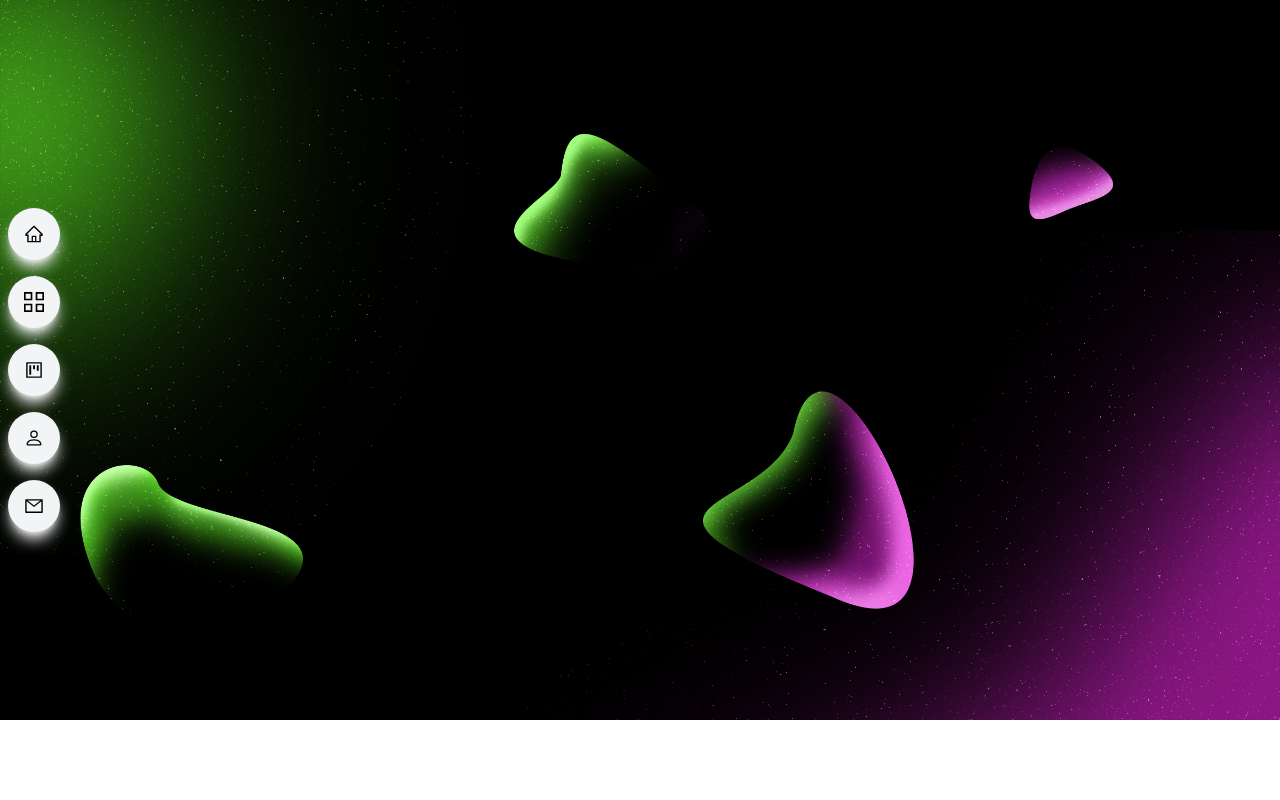
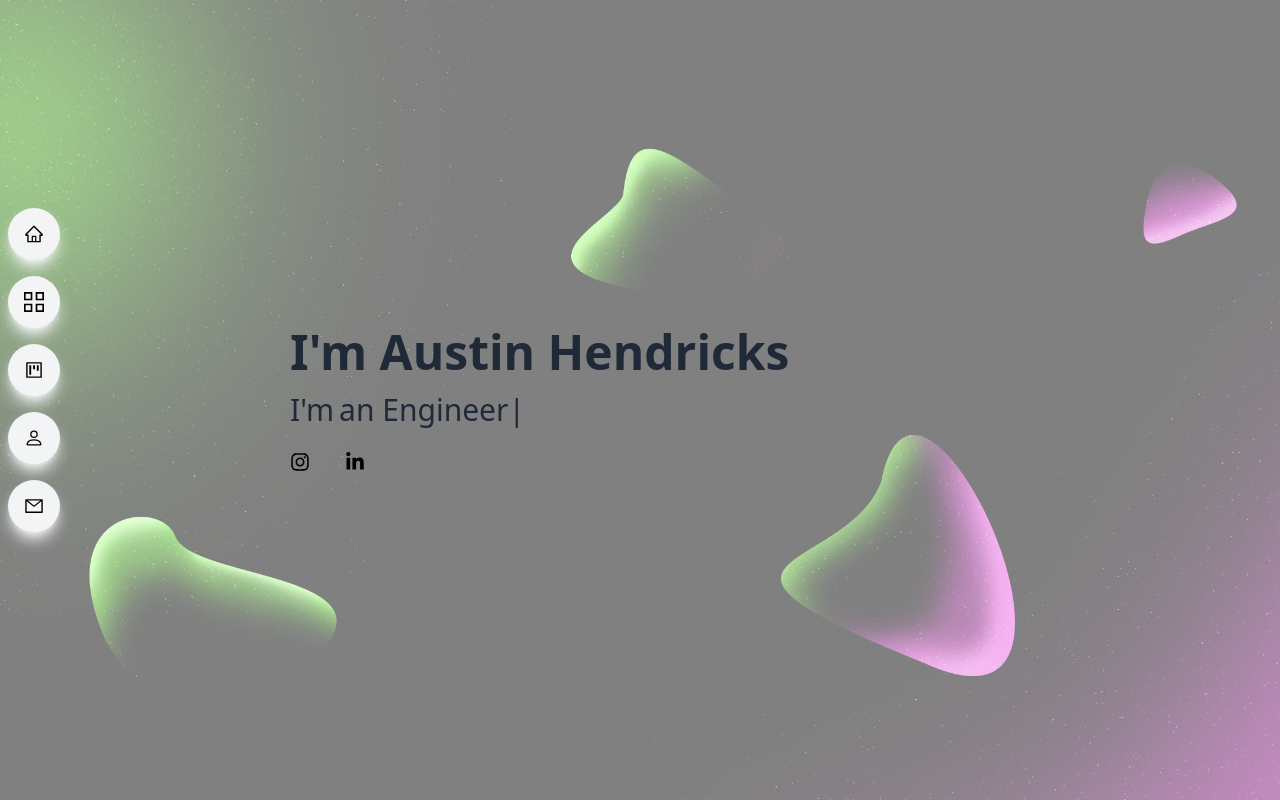
Before and after one commit to AustinMH0/personal-website, a React (Vite) app in the folder my-react-app/: page / in a window 1280 px wide. Built offline with nearby package versions, Linux system fonts and the light colour scheme.

Commit message:
In Main.jsx: Added animated heading, added social media icons w/ links, cleaned up formatting

```diff
--- a/my-react-app/package.json
+++ b/my-react-app/package.json
@@ -15,7 +15,8 @@
     "heroicons-react": "^1.4.1",
     "react": "^18.2.0",
     "react-dom": "^18.2.0",
-    "react-icons": "^5.2.1"
+    "react-icons": "^5.2.1",
+    "react-type-animation": "^3.2.0"
   },
   "devDependencies": {
     "@types/react": "^18.2.66",
--- a/my-react-app/src/components/Main.jsx
+++ b/my-react-app/src/components/Main.jsx
@@ -1,9 +1,46 @@
-import React from 'react'
+import React from 'react';
+import { FaInstagram, FaLinkedinIn } from 'react-icons/fa';
+import { TypeAnimation } from 'react-type-animation';
 
 const Main = () => {
   return (
     <div id='main'>
-        <img className='' src='/lava_background.jpg'></img>
+        <img
+        className='w-full h-screen object-cover object-left'
+        src='/lava_background.jpg'
+        alt='background image depicting lava blobs'>
+        </img>
+        <div className='w-full h-screen absolute top-0 left-0 bg-white/50'>
+        <div className='max-w-[700px] m-auto h-full w-full flex flex-col justify-center lg:items-start items-center'>
+          <h1 className='sm:text-5xl text-4xl font-bold text-gray-800'>I'm Austin Hendricks</h1>
+          <h2 className='flex sm:text-3xl text-2xl pt-4 text-gray-800'>
+            I'm
+            <TypeAnimation
+              sequence={[
+                'a Developer',
+                2000,
+                'an Engineer',
+                2000,
+                'an Event Organizer',
+                2000,
+              ]}
+              wrapper='div'
+              speed={50}
+              style={{ fontSize: '1em', paddingLeft: '5px' }}
+              repeat={Infinity}
+            />
+          </h2>
+          <div className='flex justify-between pt-6 max-w-[75px] w-full'>
+            <a href='https://www.instagram.com/renderloop_/'>
+              <FaInstagram  className='cursor-pointer' size={20} />
+            </a>
+            <a href='https://www.linkedin.com/'>
+              <FaLinkedinIn className='cursor-pointer' size={20} />
+            </a>
+          </div>
+        </div>
+
+        </div>
     </div>
   )
 }
```
Also changed, not shown: 1 other file (tests, documents, lock files or other folders).
